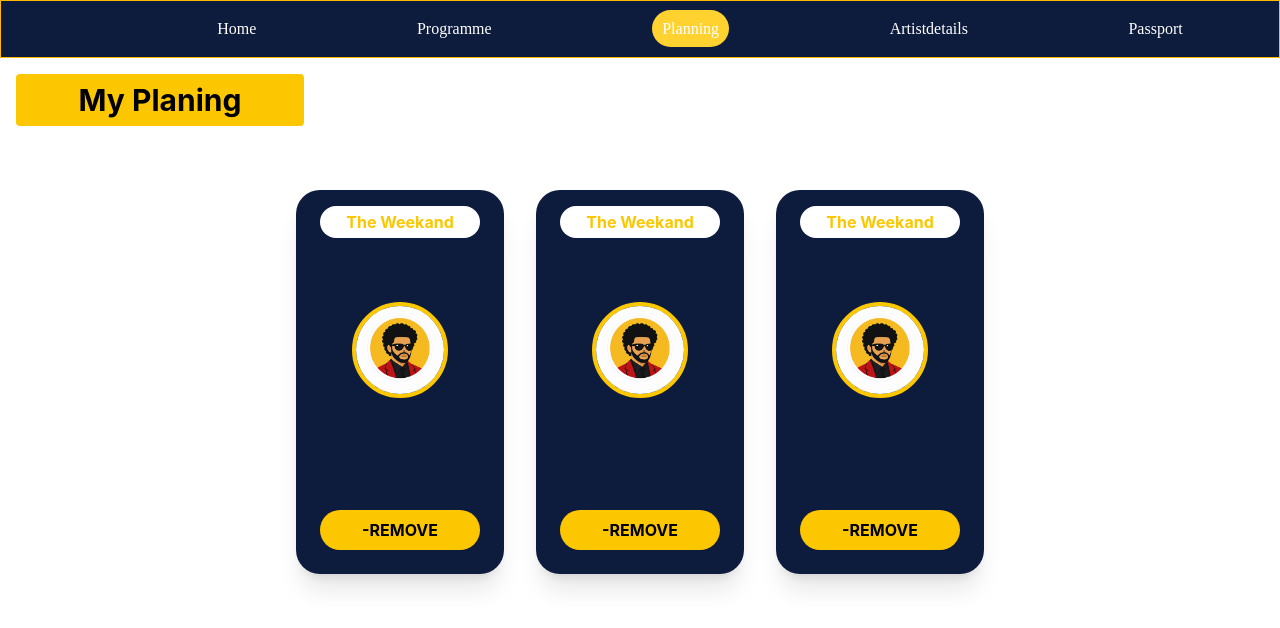
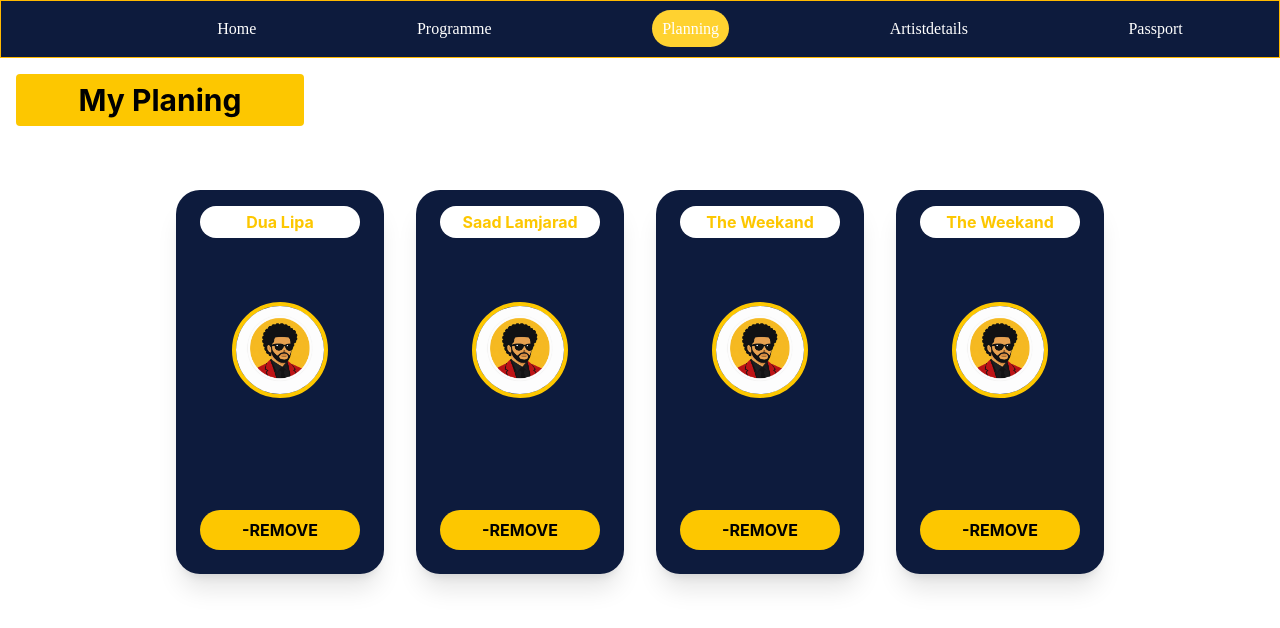
Before and after one commit to lilkodh/Festival-Mawazine, a React (Vite) app: page /planning in a window 1280 px wide. Shown: the top 628 px of the page. Built offline with nearby package versions, Linux system fonts and the light colour scheme.

Commit message:
planning/page: Add one more card of artist

```diff
--- a/src/pages/Planning.jsx
+++ b/src/pages/Planning.jsx
@@ -12,6 +12,43 @@
       </div>
 
       <div className="flex justify-center gap-8 flex-wrap">
+        <div className="bg-[#0D1B3D] w-52 h-96 rounded-3xl relative text-center hover:scale-105 transition duration-500 shadow-xl">
+
+  <div className="bg-white rounded-full w-40 mx-auto mt-4 py-1">
+    <h2 className="text-yellow-400 font-bold">
+      Dua Lipa
+    </h2>
+  </div>
+
+  <img
+    src={image2}
+    alt="artist"
+    className="w-24 h-24 rounded-full border-4 border-yellow-400 mx-auto mt-16"
+  />
+
+  <button className="bg-yellow-400 w-40 py-2 rounded-full absolute bottom-6 left-1/2 -translate-x-1/2 font-bold hover:bg-yellow-300 transition duration-500">
+    -REMOVE
+  </button>
+</div>
+
+<div className="bg-[#0D1B3D] w-52 h-96 rounded-3xl relative text-center hover:scale-105 transition duration-500 shadow-xl">
+
+  <div className="bg-white rounded-full w-40 mx-auto mt-4 py-1">
+    <h2 className="text-yellow-400 font-bold">
+      Saad Lamjarad
+    </h2>
+  </div>
+
+  <img
+    src={image2}
+    alt="artist"
+    className="w-24 h-24 rounded-full border-4 border-yellow-400 mx-auto mt-16"
+  />
+
+  <button className="bg-yellow-400 w-40 py-2 rounded-full absolute bottom-6 left-1/2 -translate-x-1/2 font-bold hover:bg-yellow-300 transition duration-500">
+    -REMOVE
+  </button>
+</div>
 
 
         <div className="bg-[#0D1B3D] w-52 h-96 rounded-3xl relative text-center hover:scale-105 transition duration-500 shadow-xl">
@@ -54,27 +91,8 @@
           </button>
         </div>
 
+      </div>
 
-        <div className="bg-[#0D1B3D] w-52 h-96 rounded-3xl relative text-center hover:scale-105 transition duration-500 shadow-xl">
-
-          <div className="bg-white rounded-full w-40 mx-auto mt-4 py-1">
-            <h2 className="text-yellow-400 font-bold">
-              The Weekand
-            </h2>
-          </div>
-
-          <img
-            src={image2}
-            alt="artist"
-            className="w-24 h-24 rounded-full border-4 border-yellow-400 mx-auto mt-16"
-          />
-
-          <button className="bg-yellow-400 w-40 py-2 rounded-full absolute bottom-6 left-1/2 -translate-x-1/2 font-bold hover:bg-yellow-300 transition duration-500">
-            -REMOVE
-          </button>
-        </div>
-
-      </div>
     </div>
   );
 };
--- a/src/pages/Programme.jsx
+++ b/src/pages/Programme.jsx
@@ -28,15 +28,14 @@
 
       </div>
 
-      {/* FILTER */}
       <div className="bg-yellow-400 text-center py-2 rounded mb-12 font-medium max-w-md mx-auto">
         All Artists
       </div>
 
-      {/* ARTISTS */}
+
       <div className="flex justify-center gap-10 flex-wrap">
 
-        {/* CARD 1 */}
+
         <div className="bg-[#0D1B3D] w-56 h-80 rounded-3xl p-6 text-center text-white relative hover:scale-105 transition duration-500 cursor-pointer shadow-lg">
 
           <img
```
